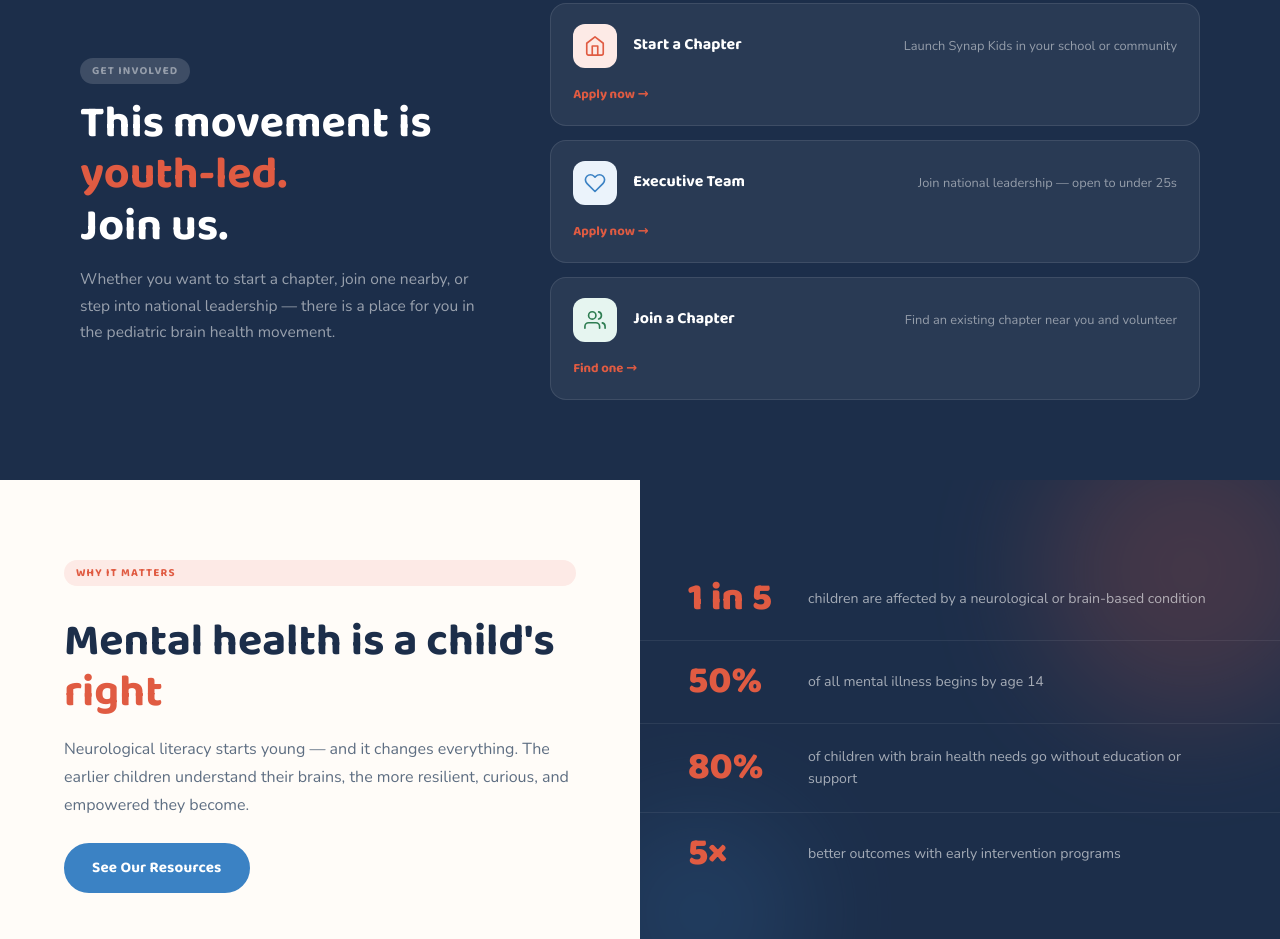
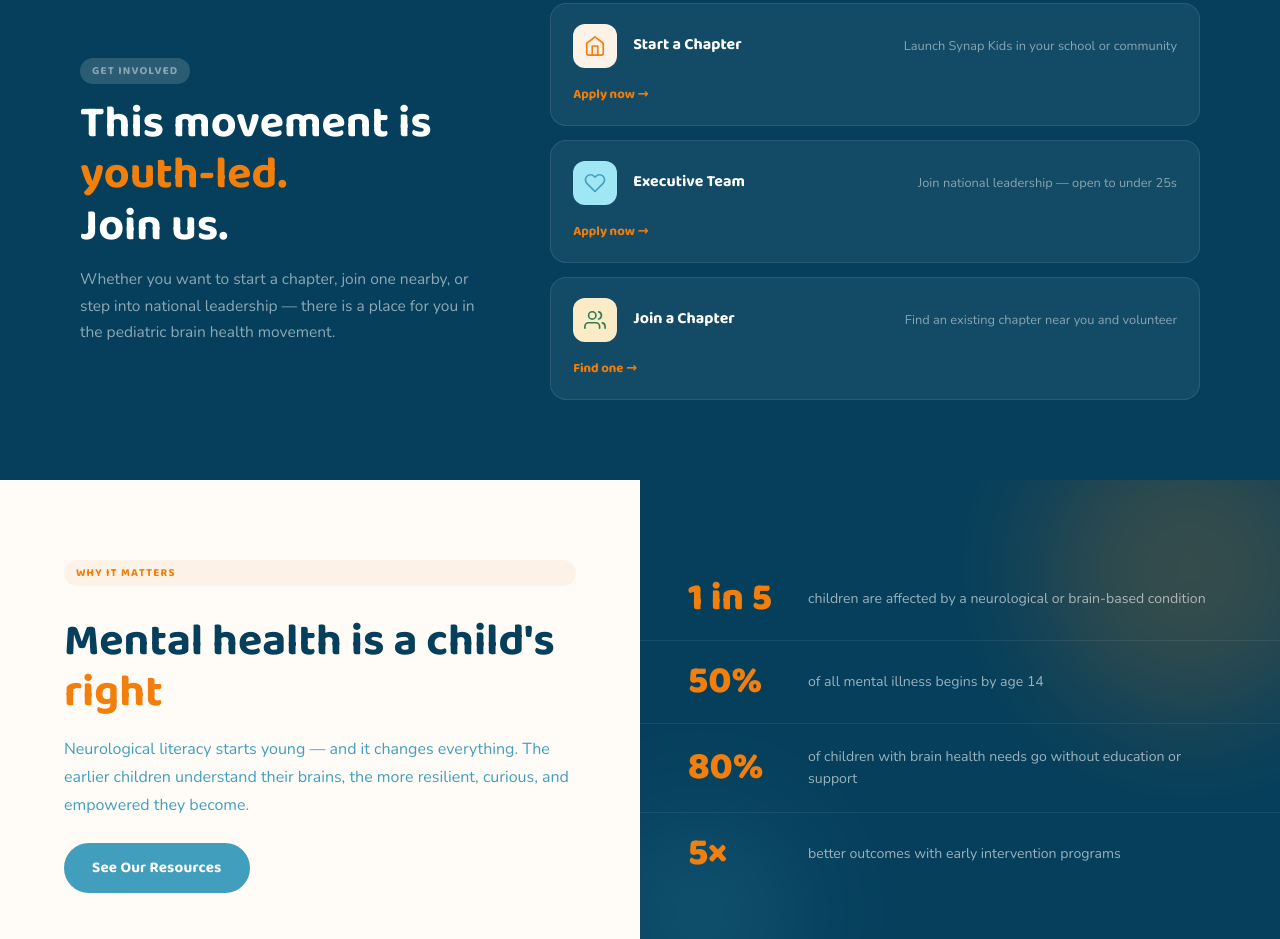
Before and after one commit to Braeden1234/SynapKids, a plain HTML site: page index.html in a window 1280 px wide. Shown: the part 2214-3153 px from the top of the page. Drawn offline with nearby package versions, Linux system fonts and the light colour scheme.

Commit message:
Update global.css

```diff
--- a/assets/css/global.css
+++ b/assets/css/global.css
@@ -1,21 +1,21 @@
 :root {
-      --coral: #E05B42;
-      --coral-d: #C44A32;
-      --coral-l: #FDEAE6;
-      --navy: #1C2E4A;
-      --navy-m: #2E4A70;
-      --blue: #3B82C4;
-      --blue-l: #EBF3FB;
-      --sky: #E8F0FA;
-      --mint: #E6F5F0;
-      --gold: #F5A623;
-      --cream: #FFFCF8;
-      --warm: #FBF7F3;
-      --sand: #F0EAE2;
-      --rule: #E2D9D0;
-      --text: #1C2E4A;
-      --muted: #5E6E82;
-      --white: #ffffff;
+ --coral: #f27f0c;      /* Princeton Orange */
+  --coral-d: #d46a06;    /* Princeton Orange (Darkened) */
+  --coral-l: #fdf2e7;    /* Princeton Orange (Light Tint) */
+  --navy: #053f5c;       /* Yale Blue */
+  --navy-m: #105b82;     /* Yale Blue (Medium) */
+  --blue: #429ebd;       /* Blue Green */
+  --blue-l: #9fe7f5;     /* Frosted Blue */
+  --sky: #e0f9fd;        /* Frosted Blue (Light) */
+  --mint: #fcebc7;       /* Amber Honey (Light Tint) */
+  --gold: #f7ad19;       /* Amber Honey */
+  --cream: #fffcf8;      /* Cream (Neutral) */
+  --warm: #fbf7f3;       /* Warm (Neutral) */
+  --sand: #f0eae2;       /* Sand (Neutral) */
+  --rule: #d1eef4;       /* Frosted Blue (Muted for Borders) */
+  --text: #053f5c;       /* Yale Blue (Main Text) */
+  --muted: #429ebd;      /* Blue Green (Secondary Text) */
+  --white: #ffffff;
     }
 
     *,
```
